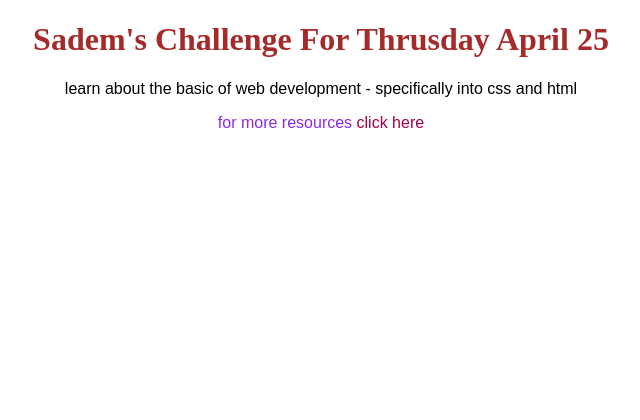
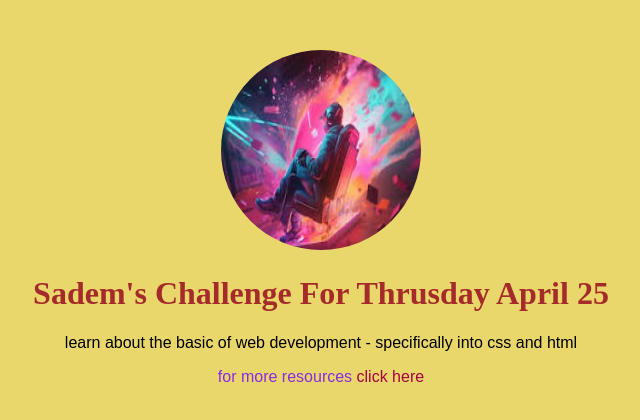
Before and after one commit to crackasuper/100-Days-coding, a plain HTML site: page index.html in a window 1280 px wide. Shown: the whole page, without its empty margins (319-959 px from the left). Drawn offline with Linux system fonts and the light colour scheme.

Commit message:
day five summary

```diff
--- /dev/null
+++ b/full-week.css
@@ -0,0 +1,10 @@
+body {
+    text-align: center;
+    margin: 50px;
+    background-color: rgb(233, 215, 107);
+    font-family: Arial,  sans-serif;
+    color: rgb(85, 75, 75);
+}
+a {
+    text-decoration: none;
+}
--- a/index.html
+++ b/index.html
@@ -7,10 +7,11 @@
 	<link rel="stylesheet" type="text/css" href="style.css">
 </head>
 <body>
+	<img src="photo.jpeg" alt="put your image here to display">
 
      <h1>Sadem's Challenge for Thrusday April 25 </h1>
      <p>learn about the basic of web development - specifically into css and html </p>
-     <p id="daily-challenges">for more resources <a href="https://www.google.com">click here</a> </p>
+     <p id="daily-challenges">for more resources <a href="full-week.html">click here</a> </p>
 
 </body>
 </html>
--- a/style.css
+++ b/style.css
@@ -1,10 +1,15 @@
+body {
+	text-align: center;
+	background-color: rgb(233, 215, 107);
+	margin: 50px;
+}
 h1 {
-	text-align: center;
+
 	color: brown;
 	text-transform: capitalize;
 }
 p {
-	text-align: center;
+
 	font-family: sans-serif;
 }
 a {
@@ -12,8 +17,13 @@ a {
 	color: rgb(167, 1, 68);
 }
 a:hover {
-	text-decoration: underline;
+	text-decoration: wavy;
 }
 #daily-challenges {
 	color: blueviolet;
 }
+img {
+	width: 200px;
+	height: 200px;
+	border-radius: 100px;
+}
```
Also changed, not shown: full-week.html (added, +16 -0 lines), photo.jpeg (added).
